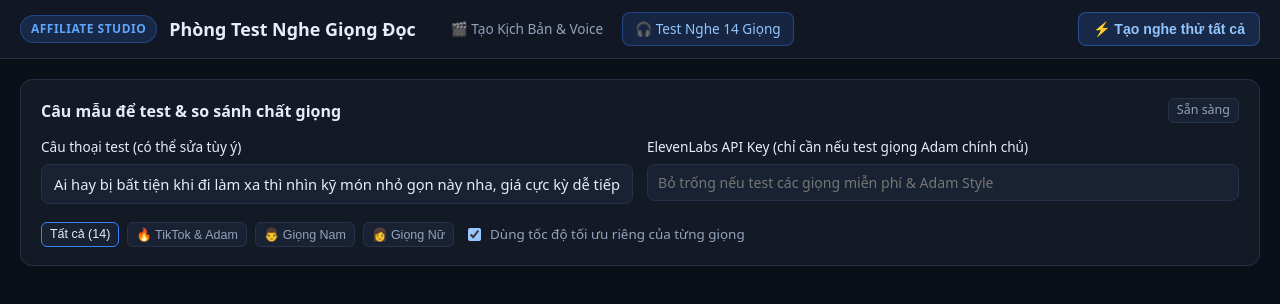
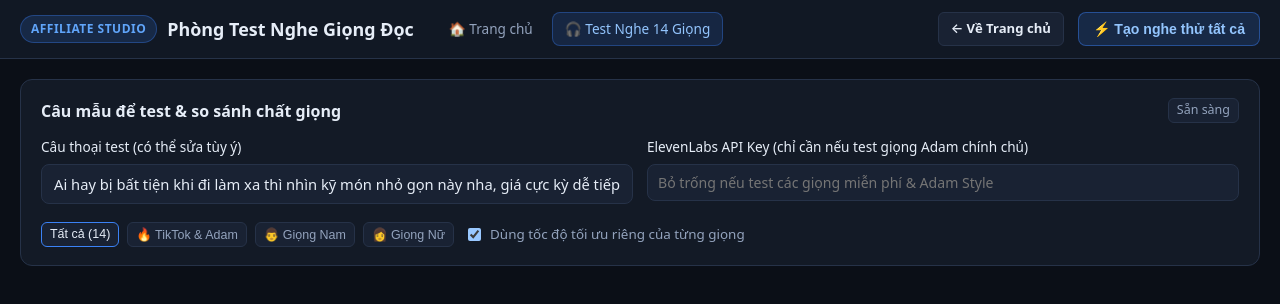
Before and after one commit to DauDinhQuangAnh/Affiliate-, a plain HTML site: page web/static/voices.html in a window 1280 px wide. Drawn offline with Linux system fonts and the light colour scheme; no server answers.

Commit message:
fix: add clear Home navigation button and clickable brand logo on /voices page

```diff
--- a/web/static/styles.css
+++ b/web/static/styles.css
@@ -48,8 +48,28 @@ body {
 
 .brand {
   display: flex;
+  flex-wrap: wrap;
   align-items: center;
   gap: 12px;
+}
+
+.brand-link {
+  display: inline-flex;
+  align-items: center;
+  gap: 10px;
+  text-decoration: none;
+  color: inherit;
+}
+
+.brand-link:hover h1 {
+  color: #93c5fd;
+}
+
+.nav-back-btn {
+  text-decoration: none;
+  display: inline-flex;
+  align-items: center;
+  font-weight: 600;
 }
 
 .brand-badge {
--- a/web/static/voices.html
+++ b/web/static/voices.html
@@ -10,14 +10,17 @@
   <header class="topbar">
     <div class="topbar-inner">
       <div class="brand">
-        <span class="brand-badge">AFFILIATE STUDIO</span>
-        <h1>Phòng Test Nghe Giọng Đọc</h1>
+        <a href="/" class="brand-link" title="Quay về Trang chủ">
+          <span class="brand-badge">AFFILIATE STUDIO</span>
+          <h1>Phòng Test Nghe Giọng Đọc</h1>
+        </a>
         <nav class="nav-tabs" aria-label="Điều hướng chính">
-          <a href="/" class="nav-tab">🎬 Tạo Kịch Bản &amp; Voice</a>
+          <a href="/" class="nav-tab">🏠 Trang chủ</a>
           <a href="/voices" class="nav-tab active">🎧 Test Nghe 14 Giọng</a>
         </nav>
       </div>
       <div class="header-actions">
+        <a href="/" class="btn-secondary nav-back-btn">← Về Trang chủ</a>
         <button type="button" id="btn-test-all" class="btn-secondary-accent">
           ⚡ Tạo nghe thử tất cả
         </button>
```
Also changed, not shown: web/static/index.html (+5 -3 lines).
